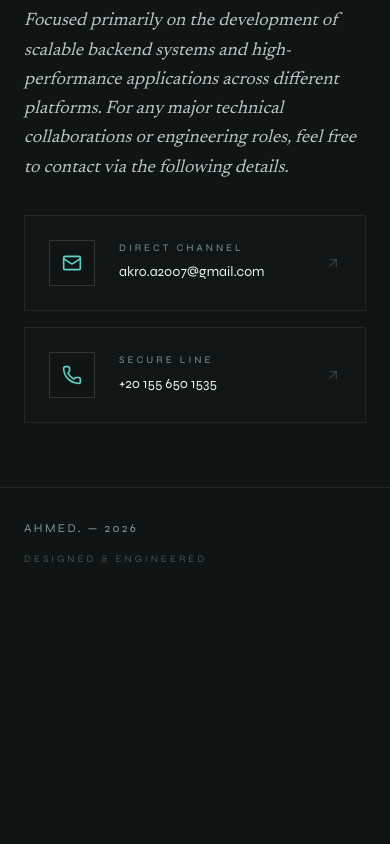
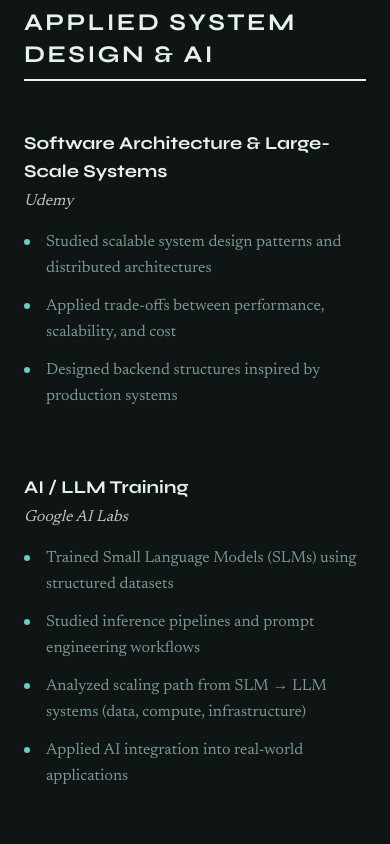
Before and after one commit to hedrixtech/ahmed-portofolio, a Next.js app: page / in a window 390 px wide. Shown: the part 5960-6804 px from the top of the page. Before the commit the page ends 6559 px from the top, so only its background shows below. Built offline with nearby package versions, Linux system fonts and the light colour scheme; no server answers.

Commit message:
deploy: remove static export for vercel compatibility

```diff
--- a/app/page.tsx
+++ b/app/page.tsx
@@ -5,6 +5,7 @@ import { Hero } from "@/components/Hero";
 import { About } from "@/components/About";
 import { Skills } from "@/components/Skills";
 import { Experience } from "@/components/Experience";
+import { AIResearch } from "@/components/AIResearch";
 import { Contact } from "@/components/Contact";
 
 export default function Home() {
@@ -20,6 +21,7 @@ export default function Home() {
       <About />
       <Skills />
       <Experience />
+      <AIResearch />
       <Contact />
 
       {/* Footer — precision minimal */}
--- a/components/AIResearch.tsx
+++ b/components/AIResearch.tsx
@@ -6,70 +6,58 @@ import { motion } from "framer-motion";
 
 export const AIResearch = () => {
   return (
-    <SectionWrapper id="ai-research" index="06" title="Neural">
-      <div className="grid md:grid-cols-2 gap-12 md:gap-16">
-        {/* Training experience */}
+    <SectionWrapper id="ai-research" index="06" title="Intelligence">
+      <div className="max-w-4xl">
+        {/* MAIN HEADER FROM IMAGE */}
         <motion.div
-          initial={{ opacity: 0, y: 24 }}
-          whileInView={{ opacity: 1, y: 0 }}
+          initial={{ opacity: 0, x: -20 }}
+          whileInView={{ opacity: 1, x: 0 }}
           viewport={{ once: true }}
-          transition={{ duration: 0.6, ease: [0.16, 1, 0.3, 1] }}
+          className="mb-12"
         >
-          <div className="flex items-center gap-3 mb-4">
-            <span className="w-3 h-3 bg-signal" />
-            <span className="font-display text-[10px] uppercase tracking-[0.3em] text-signal">
-              Research Lab
-            </span>
-          </div>
-          <h3 className="font-display font-extrabold text-2xl md:text-3xl text-bone tracking-tight mb-2">
-            {aiAndSystemDesign.training}
-          </h3>
-          <div className="h-[1px] bg-hairline-strong my-6" />
-
-          <div className="space-y-0">
-            {aiAndSystemDesign.skills.map((skill, i) => (
-              <div key={i} className="py-4 hairline-b flex gap-4 items-start">
-                <span className="font-display text-signal text-xs shrink-0 mt-0.5">
-                  [{String(i).padStart(2, "0")}]
-                </span>
-                <span className="font-body text-bone/80 text-sm">{skill}</span>
-              </div>
-            ))}
-          </div>
+          <h2 className="font-display font-bold text-2xl md:text-3xl text-bone tracking-[0.1em] uppercase mb-2">
+            Applied System Design & AI
+          </h2>
+          <div className="h-[2px] w-full bg-bone max-w-full" />
         </motion.div>
 
-        {/* Theoretical foundation */}
-        <motion.div
-          initial={{ opacity: 0, y: 24 }}
-          whileInView={{ opacity: 1, y: 0 }}
-          viewport={{ once: true }}
-          transition={{ delay: 0.15, duration: 0.6, ease: [0.16, 1, 0.3, 1] }}
-        >
-          <div className="flex items-center gap-3 mb-4">
-            <span className="w-3 h-3 bg-patina" />
-            <span className="font-display text-[10px] uppercase tracking-[0.3em] text-patina">
-              Theoretical Study
-            </span>
-          </div>
+        <div className="space-y-16">
+          {aiAndSystemDesign.sections.map((section, idx) => (
+            <motion.div
+              key={idx}
+              initial={{ opacity: 0, y: 20 }}
+              whileInView={{ opacity: 1, y: 0 }}
+              viewport={{ once: true }}
+              transition={{ delay: idx * 0.1, duration: 0.6 }}
+              className="relative"
+            >
+              <h3 className="font-display font-bold text-lg md:text-xl text-bone mb-1">
+                {section.title}
+              </h3>
+              <p className="font-body italic text-bone/80 text-base md:text-lg mb-4">
+                {section.org}
+              </p>
 
-          <div className="border-l-2 border-patina pl-6 py-4">
-            <p className="font-body italic text-lg md:text-xl text-bone/90 leading-relaxed mb-6">
-              {aiAndSystemDesign.system_design_study}
-            </p>
-          </div>
-
-          <div className="bg-surface border border-hairline p-6 mt-8">
-            <div className="font-display text-[10px] uppercase tracking-[0.3em] text-stone mb-4">
-              Systems Thinking Log
-            </div>
-            <p className="font-body italic text-stone text-sm leading-relaxed">
-              System scaling concepts acquired — from small language model constraints
-              to large-scale cloud abstractions. Compute cost analysis integrated
-              into core design patterns. Inference pipeline understanding drives
-              architectural decisions for AI-integrated products.
-            </p>
-          </div>
-        </motion.div>
+              <ul className="space-y-3">
+                {section.highlights.map((item, i) => (
+                  <motion.li
+                    key={i}
+                    initial={{ opacity: 0, x: -10 }}
+                    whileInView={{ opacity: 1, x: 0 }}
+                    viewport={{ once: true }}
+                    transition={{ delay: (idx * 0.1) + (i * 0.05) }}
+                    className="flex gap-4 items-start"
+                  >
+                    <span className="mt-2.5 w-1.5 h-1.5 rounded-full bg-signal shrink-0" />
+                    <span className="font-body text-stone md:text-lg leading-relaxed">
+                      {item}
+                    </span>
+                  </motion.li>
+                ))}
+              </ul>
+            </motion.div>
+          ))}
+        </div>
       </div>
     </SectionWrapper>
   );
--- a/lib/data.ts
+++ b/lib/data.ts
@@ -88,14 +88,25 @@ export const earlyDevelopment = {
 };
 
 export const aiAndSystemDesign = {
-  training: "Google AI Labs / LLM training labs",
-  skills: [
-    "Trained Small Language Models (SLMs)",
-    "Prompt engineering",
-    "Inference pipeline understanding",
-    "System scaling concepts (SLM → LLM)",
-    "Cloud + compute requirement analysis",
+  sections: [
+    {
+      title: "Software Architecture & Large-Scale Systems",
+      org: "Udemy",
+      highlights: [
+        "Studied scalable system design patterns and distributed architectures",
+        "Applied trade-offs between performance, scalability, and cost",
+        "Designed backend structures inspired by production systems",
+      ],
+    },
+    {
+      title: "AI / LLM Training",
+      org: "Google AI Labs",
+      highlights: [
+        "Trained Small Language Models (SLMs) using structured datasets",
+        "Studied inference pipelines and prompt engineering workflows",
+        "Analyzed scaling path from SLM → LLM systems (data, compute, infrastructure)",
+        "Applied AI integration into real-world applications",
+      ],
+    },
   ],
-  system_design_study:
-    "Udemy - Software Architecture Design of Modern Large-Scale Systems",
 };
```
